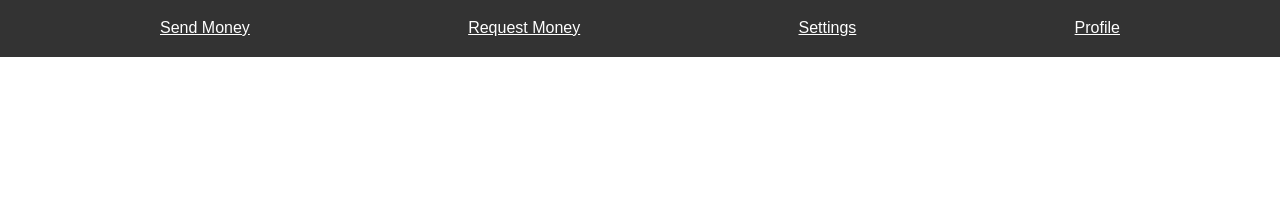
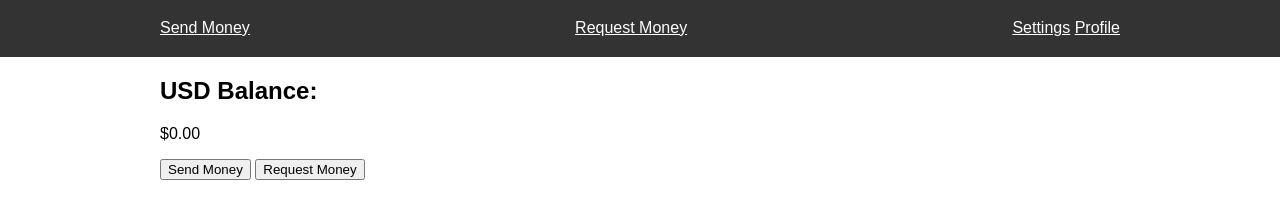
Before and after one commit to xavierWAKEUP/banking-demo, a plain HTML site: page index.html in a window 1280 px wide. Shown: the part 81-300 px from the top of the page. Drawn offline with Linux system fonts and the light colour scheme.

Commit message:
Update index.html

```diff
--- a/index.html
+++ b/index.html
@@ -11,13 +11,27 @@
         <h1>Payment Platform</h1>
         <nav>
           <ul>
-            <li><a href="send-money.html">Send Money</a></li>
+            <li><a href="#">Send Money</a></li>
             <li><a href="#">Request Money</a></li>
-            <li><a href="#">Settings</a></li>
-            <li><a href="#">Profile</a></li>
+            <li class="right">
+              <a href="#">Settings</a>
+              <a href="#">Profile</a>
+            </li>
           </ul>
         </nav>
       </div>
     </header>
+    <main>
+      <div class="container">
+        <div class="balance">
+          <h2>USD Balance:</h2>
+          <p>$0.00</p>
+        </div>
+        <div class="buttons">
+          <button class="send-money">Send Money</button>
+          <button class="request-money">Request Money</button>
+        </div>
+      </div>
+    </main>
   </body>
 </html>
```
